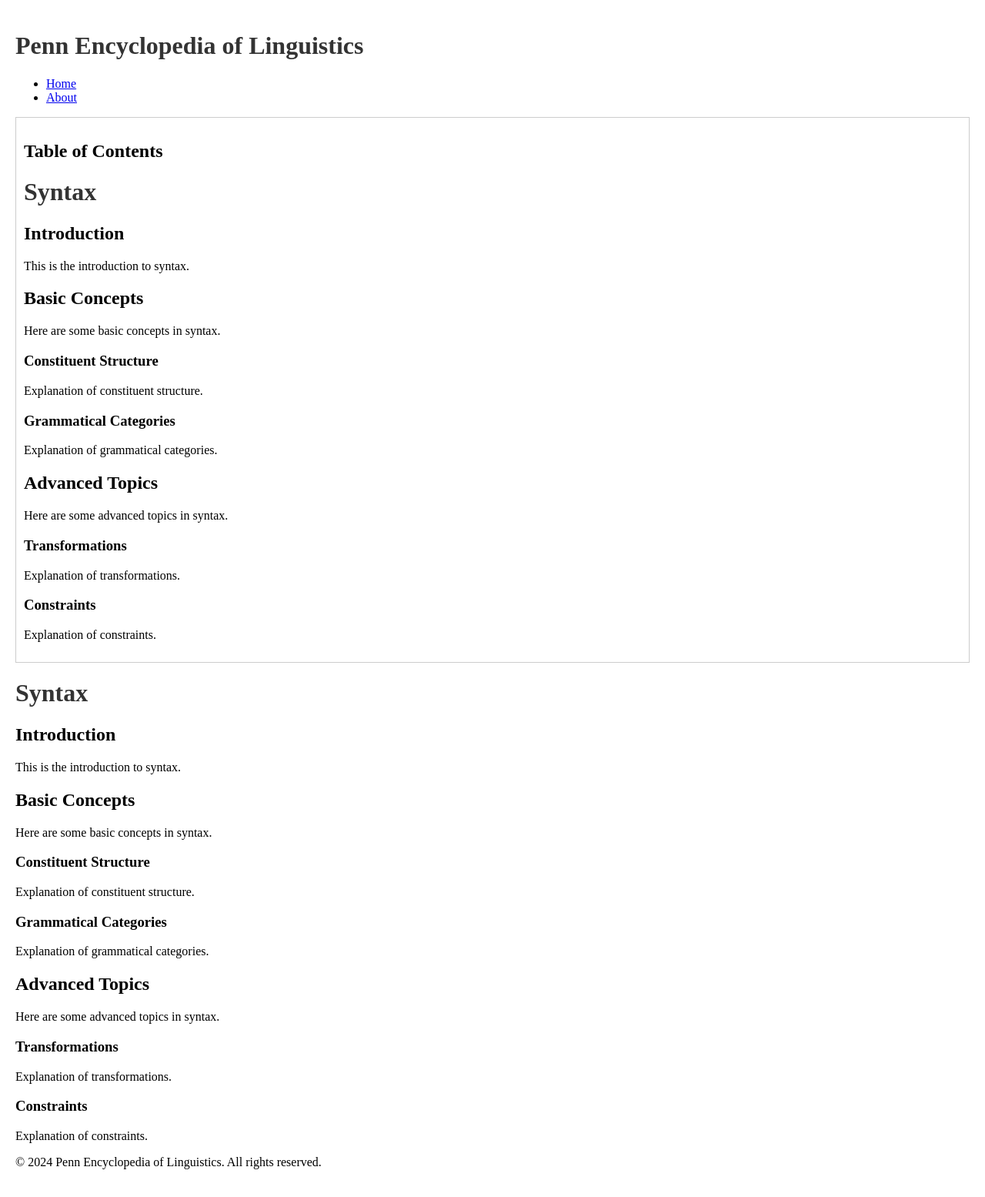
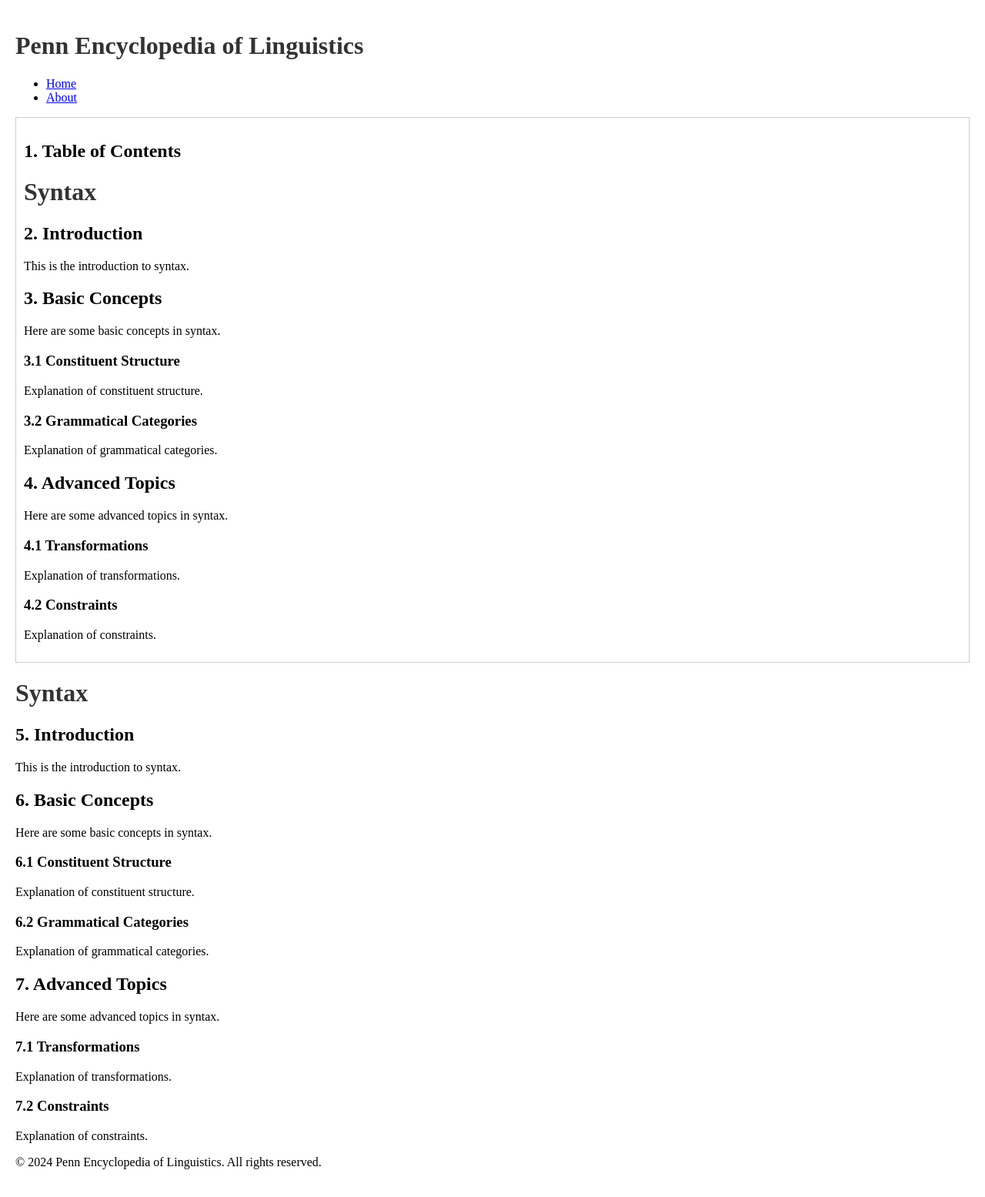
Before and after one commit to zedsez/pel, a Jekyll site: the page built from entries/syntax.md, in a window 1280 px wide. Shown: the whole page at 77% size. Built offline with Jekyll 4.4.1, drawn with Linux system fonts in a browser that asks for light colours; some web fonts are replaced.

Commit message:
add section numbering

```diff
--- a/_includes/head.html
+++ b/_includes/head.html
@@ -29,12 +29,25 @@
             font-family: 'CMU Serif', serif;
             margin: 0;
             padding: 20px;
+            counter-reset: section;
         }
 
         h1 {
             color: #333;
         }
 
-        /* Add your custom styles here */
+        h2:before {
+            counter-increment: section;
+            content: counter(section) ". ";
+        }
+
+        h2 {
+            counter-reset: subsection;
+        }
+
+        h3:before {
+            counter-increment: subsection;
+            content: counter(section) "." counter(subsection) " ";
+        }
     </style>
 </head>
```
